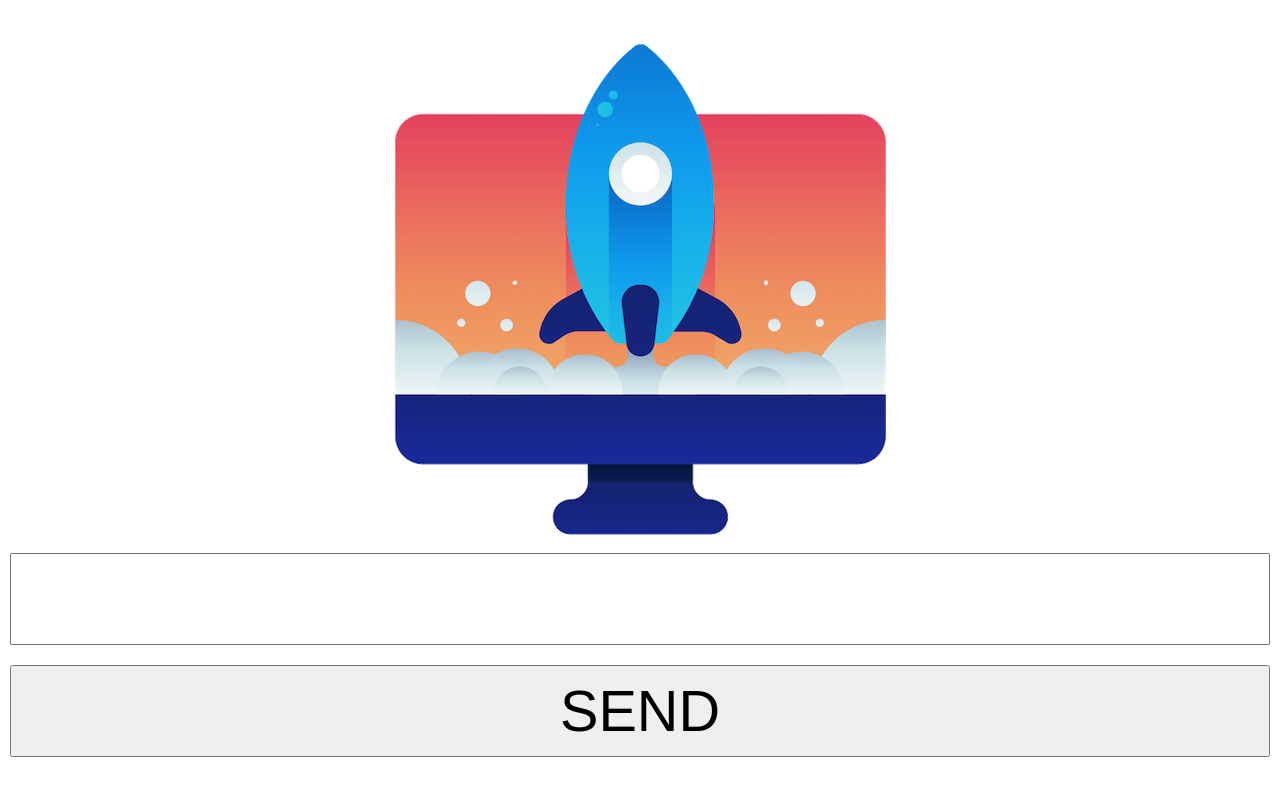
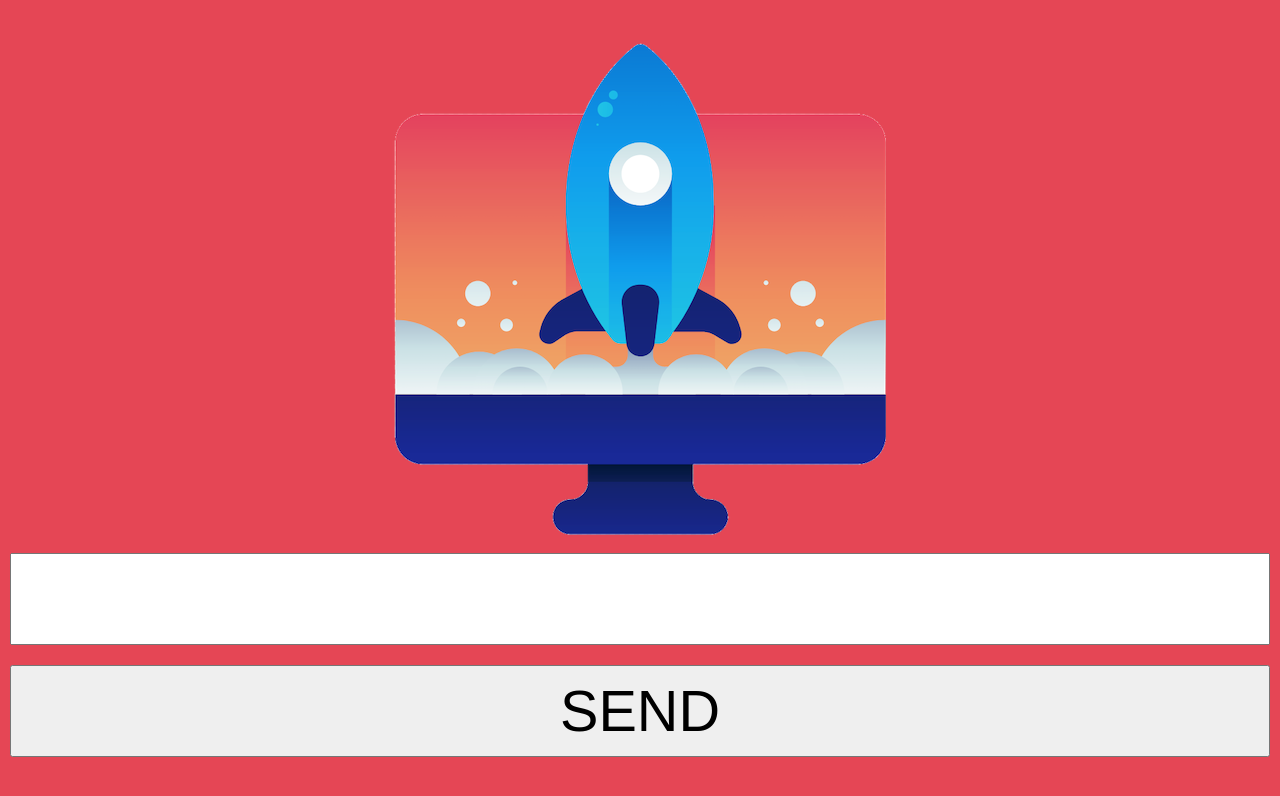
Before and after one commit to AverageMarcus/website-to-remarkable, a website: page index.html in a window 1280 px wide. Drawn offline with Linux system fonts and the light colour scheme.

Commit message:
Added background color

```diff
--- a/index.html
+++ b/index.html
@@ -24,6 +24,7 @@
       margin: 0;
       padding: 0;
       text-align: center;
+      background-color: #e54655;
     }
 
     img {
```
Also changed, not shown: success.html (+1 -0 lines).
